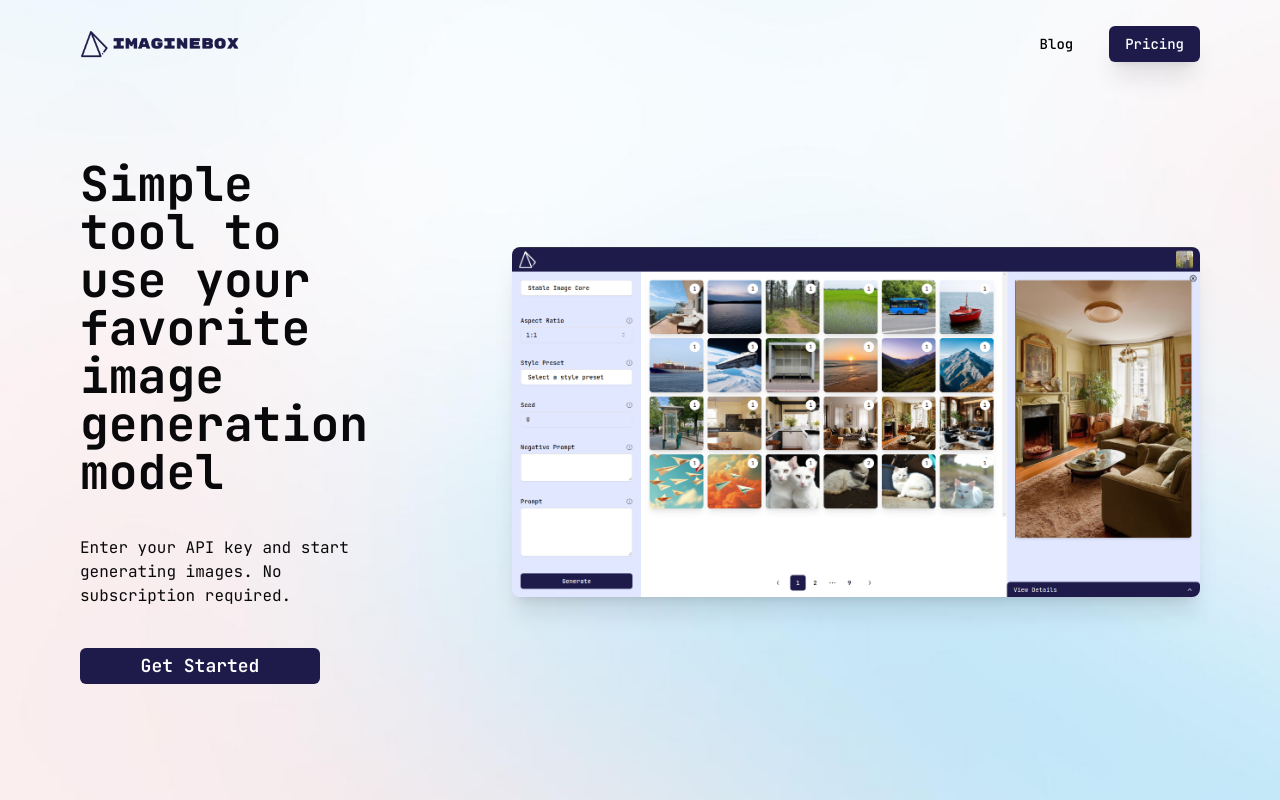
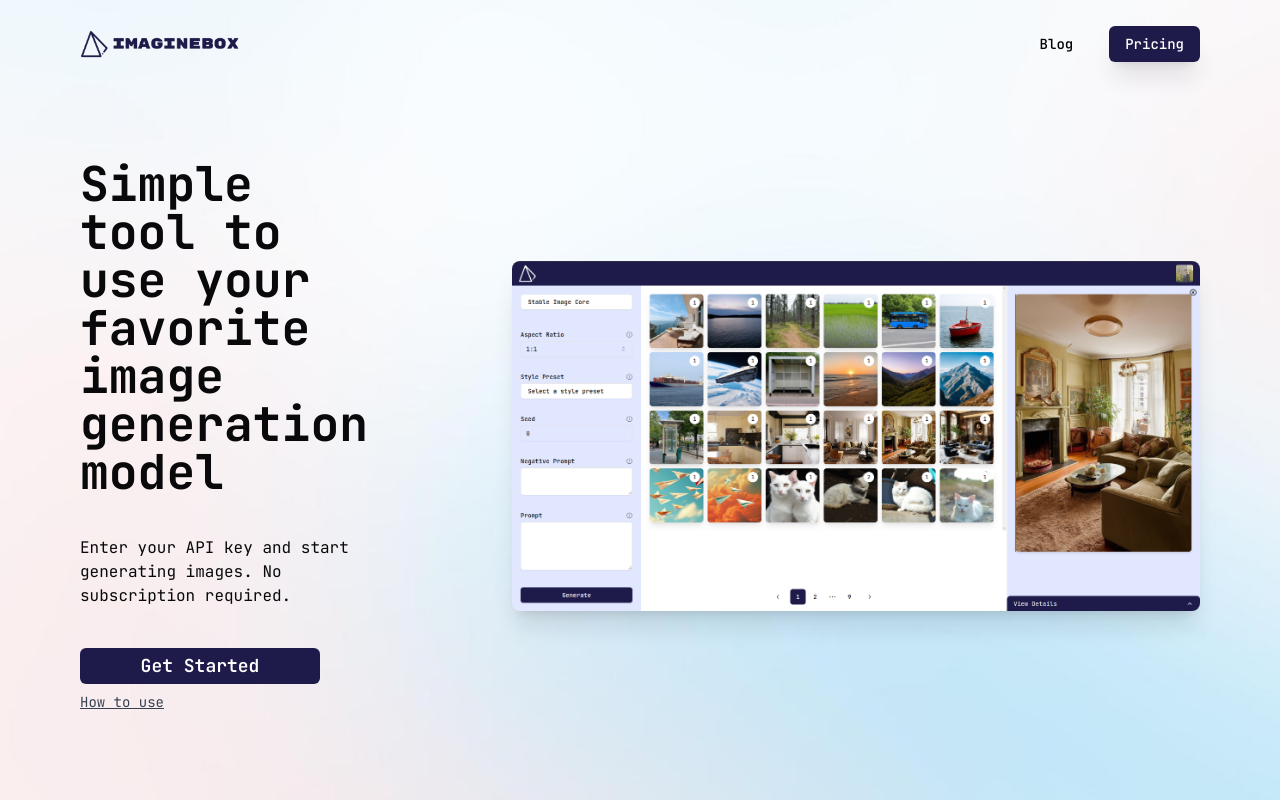
Before and after one commit to lng5143/imaginehub, a Next.js app: page / in a window 1280 px wide. Shown: the top 800 px of the page. Built offline with nearby package versions, Linux system fonts and the light colour scheme; no server answers.

Commit message:
how to links

```diff
--- a/components/landing-page/footer.js
+++ b/components/landing-page/footer.js
@@ -20,6 +20,7 @@ export default function FooterSection() {
                     <div className="flex flex-col gap-2">
                         <h3 className="font-bold">Resources</h3>
                         <Link href="/blog">Blog</Link>
+                        <Link href="/how-to">How to use</Link>
                     </div>
                 </div>
             </div>
--- a/components/landing-page/hero.js
+++ b/components/landing-page/hero.js
@@ -2,6 +2,8 @@
 
 import CTAButton from "./cta-button";
 import Image from "next/image";
+import Link from "next/link";
+
 export default function HeroSection() {
     return (
         <div className="bg-[url('/hero-bg.jpg')] flex flex-col lg:flex-row lg:gap-16 items-center bg-cover bg-center bg-no-repeat w-full">
@@ -10,7 +12,10 @@ export default function HeroSection() {
                     Simple tool to use your favorite image generation model
                 </h1>
                 <p>Enter your API key and start generating images. No subscription required.</p>
-                <CTAButton />
+                <div className="flex flex-col gap-2">
+                    <CTAButton />
+                    <Link href="/how-to" className="text-gray-700 text-sm underline">How to use</Link>
+                </div>
             </div>
             <div className="hidden lg:block pr-20 py-20 lg:py-40 basis-2/3">
                 <Image src="/hero-image.png" alt="hero-image"
```
